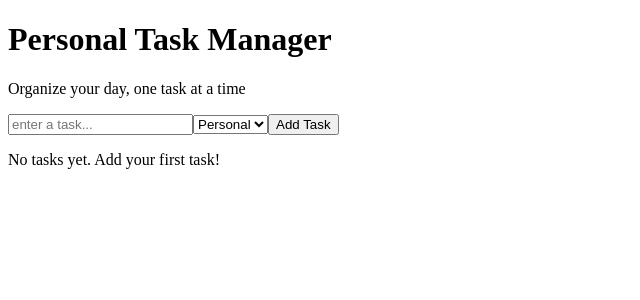
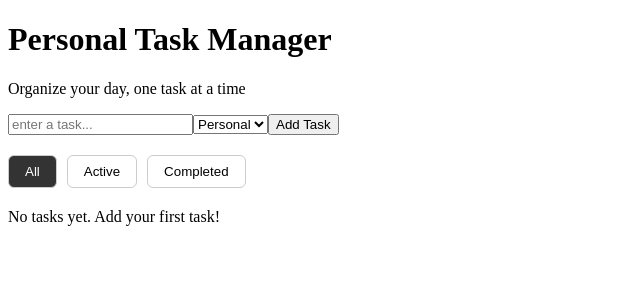
Before and after one commit to ridamxetri28-eng/personal-task-manager, a React (Vite) app in the folder personal-task-manager/: page / in a window 1280 px wide. Shown: the top 300 px of the page, without its empty margins (0-640 px from the left). Built offline with nearby package versions, Linux system fonts and the light colour scheme.

Commit message:
feat: add task status filters

```diff
--- a/personal-task-manager/src/App.jsx
+++ b/personal-task-manager/src/App.jsx
@@ -2,10 +2,12 @@ import {useState} from "react";
 import Header from "./components/Header";
 import TaskForm from "./components/TaskForm";
 import TaskList from "./components/TaskList";
+import TaskFilter from "./components/TaskFilter";
 
 
 function App(){
   const [tasks, setTasks] = useState([]);
+  const [filter, setFilter] = useState("all");
 
   const addTask = (newTask) => {
     setTasks((previousTasks) => {
@@ -52,15 +54,31 @@ function App(){
     }
   };
 
+  const filteredTasks = tasks.filter((task) => {
+    if (filter === "active") {
+      return !task.completed;
+    }
+
+    if (filter === "completed") {
+     return task.completed;
+
+    }
+    return true;
+
+  });
 
 
   return (
     <div className="app">
       <Header />
       <TaskForm onAddTask={addTask} />
+      <TaskFilter
+        currentFilter={filter}
+        onFilterChange={setFilter}
+      />
 
       <TaskList
-        tasks={tasks}
+        tasks={filteredTasks}
         onToggle={toggleTask}
         onDelete={deleteTask}
         onEdit={editTask}
--- a/personal-task-manager/src/components/TaskFilter.jsx
+++ b/personal-task-manager/src/components/TaskFilter.jsx
@@ -0,0 +1,30 @@
+function TaskFilter({ currentFilter, onFilterChange}) {
+    return (
+        <div className="task-filter">
+            <button
+                onClick={()=> onFilterChange("all")}
+                className={currentFilter === "all" ? "active" : ""}
+            >
+                All
+            </button>
+
+            <button
+                onClick={()=> onFilterChange("active")}
+                className={currentFilter === "active" ? "active" : ""}
+            >
+                Active
+            </button>
+
+            <button
+                onClick={()=> onFilterChange("completed")}
+                className={currentFilter === "completed" ? "active" : ""}
+            >
+                Completed
+
+            </button>
+        </div>
+    );
+
+}
+
+export default TaskFilter;
--- a/personal-task-manager/src/index.css
+++ b/personal-task-manager/src/index.css
@@ -33,3 +33,24 @@
 button{
   cursor:pointer;
 }
+
+
+.task-filter {
+  display: flex;
+  margin:20px 0;
+  gap: 10px;
+}
+
+.task-filter button {
+  padding: 8px 16px;
+  border: 1px solid #ccc;
+  border-radius: 6px;
+  background: white;
+  cursor: pointer;
+}
+
+
+.task-filter button.active {
+  background: #333;
+  color: white;
+}
```
